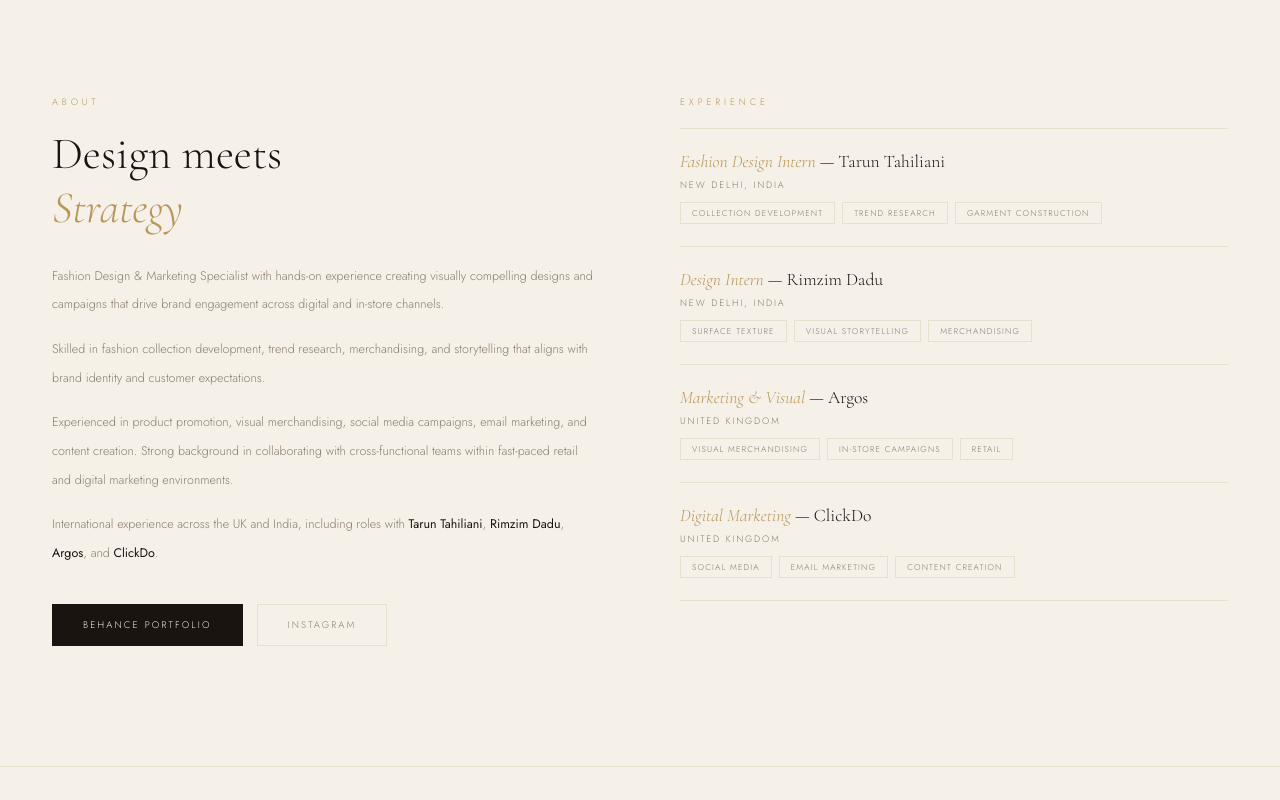
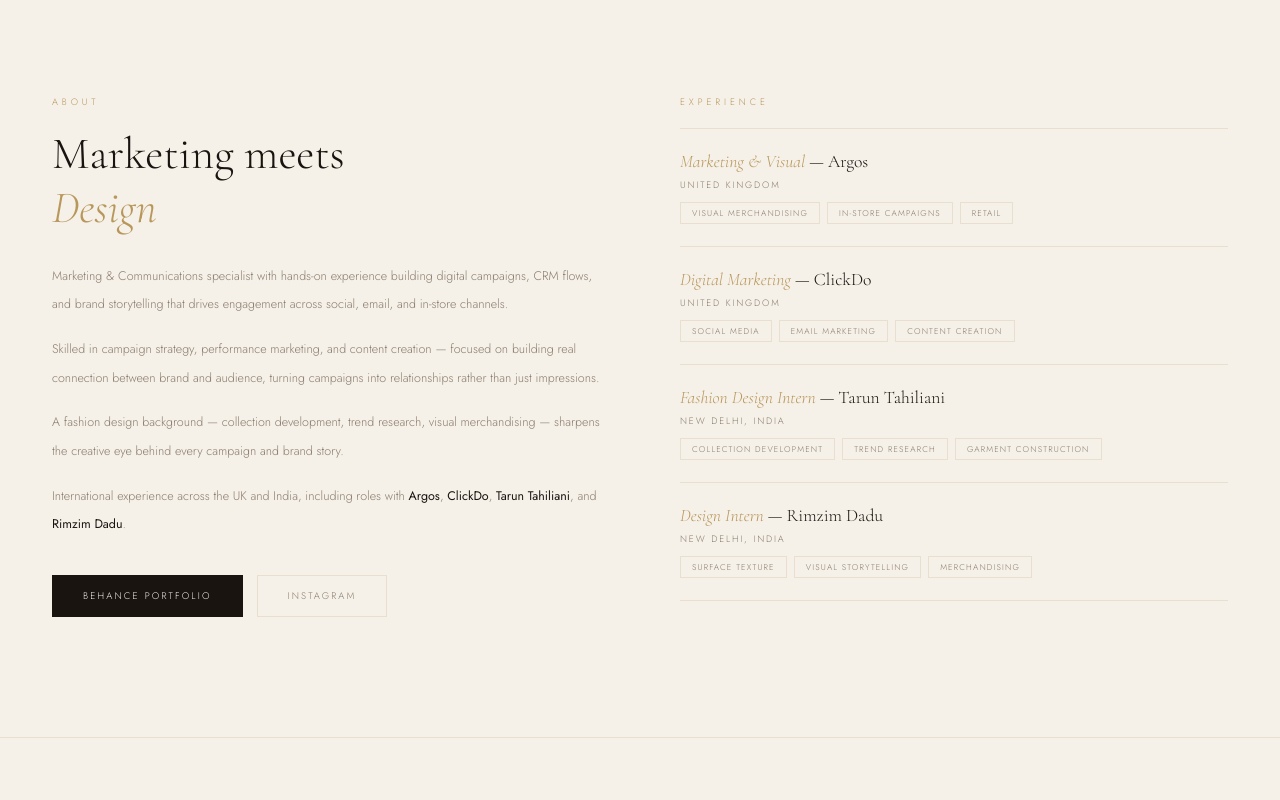
Before and after one commit to japnamwason-gif/japnamwasonportfolio, a plain HTML site: page japnam-wason04.html in a window 1280 px wide. Shown: the part 1680-2480 px from the top of the page. Drawn offline with nearby package versions, Linux system fonts and the light colour scheme.

Commit message:
Rework About section copy to lead with marketing

```diff
--- a/japnam-wason04.html
+++ b/japnam-wason04.html
@@ -460,12 +460,12 @@
 <section class="about rev" id="about">
   <div>
     <span class="eye">About</span>
-    <h2>Design meets<br><em>Strategy</em></h2>
+    <h2>Marketing meets<br><em>Design</em></h2>
     <div class="abody">
-      <p>Fashion Design &amp; Marketing Specialist with hands-on experience creating visually compelling designs and campaigns that drive brand engagement across digital and in-store channels.</p>
-      <p>Skilled in fashion collection development, trend research, merchandising, and storytelling that aligns with brand identity and customer expectations.</p>
-      <p>Experienced in product promotion, visual merchandising, social media campaigns, email marketing, and content creation. Strong background in collaborating with cross-functional teams within fast-paced retail and digital marketing environments.</p>
-      <p>International experience across the UK and India, including roles with <strong>Tarun Tahiliani</strong>, <strong>Rimzim Dadu</strong>, <strong>Argos</strong>, and <strong>ClickDo</strong>.</p>
+      <p>Marketing &amp; Communications specialist with hands-on experience building digital campaigns, CRM flows, and brand storytelling that drives engagement across social, email, and in-store channels.</p>
+      <p>Skilled in campaign strategy, performance marketing, and content creation — focused on building real connection between brand and audience, turning campaigns into relationships rather than just impressions.</p>
+      <p>A fashion design background — collection development, trend research, visual merchandising — sharpens the creative eye behind every campaign and brand story.</p>
+      <p>International experience across the UK and India, including roles with <strong>Argos</strong>, <strong>ClickDo</strong>, <strong>Tarun Tahiliani</strong>, and <strong>Rimzim Dadu</strong>.</p>
     </div>
     <div class="alinks">
       <a href="https://www.behance.net/japnamwason" target="_blank" class="btn btn-dark">Behance Portfolio</a>
@@ -474,10 +474,10 @@
   </div>
   <div class="rev2">
     <span class="eye">Experience</span>
+    <div class="expitem"><div class="exprole"><em>Marketing &amp; Visual</em> — Argos</div><div class="expmeta">United Kingdom</div><div class="exptags"><span class="tag">Visual Merchandising</span><span class="tag">In-Store Campaigns</span><span class="tag">Retail</span></div></div>
+    <div class="expitem"><div class="exprole"><em>Digital Marketing</em> — ClickDo</div><div class="expmeta">United Kingdom</div><div class="exptags"><span class="tag">Social Media</span><span class="tag">Email Marketing</span><span class="tag">Content Creation</span></div></div>
     <div class="expitem"><div class="exprole"><em>Fashion Design Intern</em> — Tarun Tahiliani</div><div class="expmeta">New Delhi, India</div><div class="exptags"><span class="tag">Collection Development</span><span class="tag">Trend Research</span><span class="tag">Garment Construction</span></div></div>
     <div class="expitem"><div class="exprole"><em>Design Intern</em> — Rimzim Dadu</div><div class="expmeta">New Delhi, India</div><div class="exptags"><span class="tag">Surface Texture</span><span class="tag">Visual Storytelling</span><span class="tag">Merchandising</span></div></div>
-    <div class="expitem"><div class="exprole"><em>Marketing &amp; Visual</em> — Argos</div><div class="expmeta">United Kingdom</div><div class="exptags"><span class="tag">Visual Merchandising</span><span class="tag">In-Store Campaigns</span><span class="tag">Retail</span></div></div>
-    <div class="expitem"><div class="exprole"><em>Digital Marketing</em> — ClickDo</div><div class="expmeta">United Kingdom</div><div class="exptags"><span class="tag">Social Media</span><span class="tag">Email Marketing</span><span class="tag">Content Creation</span></div></div>
   </div>
 </section>
 
```
